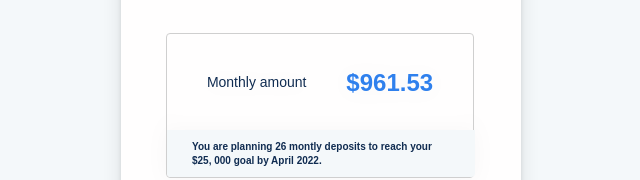
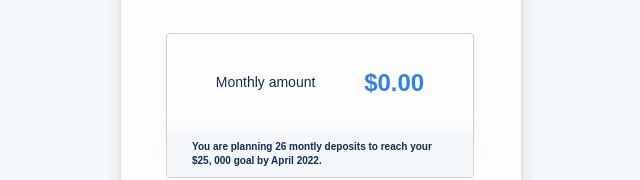
Before and after one commit to akmatoff/savings-calculator, a React (Create React App) app: page / in a window 1280 px wide. Shown: the part 445-625 px from the top of the page, without its empty margins (319-959 px from the left). Built offline with nearby package versions, Linux system fonts and the light colour scheme; a web font is replaced by a local one.

Commit message:
FIX: card UI. UPDATE: Redux store added with initial state

```diff
--- a/package.json
+++ b/package.json
@@ -3,6 +3,7 @@
   "version": "0.1.0",
   "private": true,
   "dependencies": {
+    "@reduxjs/toolkit": "^1.7.1",
     "@testing-library/jest-dom": "^5.16.1",
     "@testing-library/react": "^12.1.2",
     "@testing-library/user-event": "^13.5.0",
@@ -13,6 +14,7 @@
     "@types/styled-components": "^5.1.20",
     "react": "^17.0.2",
     "react-dom": "^17.0.2",
+    "react-redux": "^7.2.6",
     "react-scripts": "5.0.0",
     "styled-components": "^5.3.3",
     "typescript": "^4.5.4",
--- a/src/App.tsx
+++ b/src/App.tsx
@@ -1,12 +1,16 @@
+import { Provider } from "react-redux";
 import Container from "./components/Container";
+import store from "./redux/store";
 import "./App.css";
 
 function App() {
   return (
-    <div className="App">
-      <div className="header">Let's plan your saving goal</div>
-      <Container />
-    </div>
+    <Provider store={store}>
+      <div className="App">
+        <div className="header">Let's plan your saving goal</div>
+        <Container />
+      </div>
+    </Provider>
   );
 }
 
--- a/src/components/Card.tsx
+++ b/src/components/Card.tsx
@@ -5,7 +5,7 @@ export default function Card() {
     <StyledCard>
       <Row>
         <Label>Monthly amount</Label>
-        <MonthlyAmount>$961.53</MonthlyAmount>
+        <MonthlyAmount>$0.00</MonthlyAmount>
       </Row>
       <Description>
         You are planning 26 montly deposits to reach your $25, 000 goal by April
@@ -48,7 +48,7 @@ const MonthlyAmount = styled.div`
 `;
 
 const Description = styled.div`
-  width: 308px;
+  width: 306px;
   height: 47px;
   padding: 10px 25px;
   background: #f4f8fa;
--- a/src/components/Form.tsx
+++ b/src/components/Form.tsx
@@ -1,12 +1,19 @@
+import { useState } from "react";
 import styled from "styled-components";
 
 export default function Form() {
+  const [amount, setAmount] = useState<string>("");
+
   return (
     <StyledForm>
       <label>Total amount</label>
       <Field>
         <div>$</div>
-        <StyledInput type="number" />
+        <StyledInput
+          type="number"
+          value={amount}
+          onChange={(e) => setAmount(e.target.value)}
+        />
       </Field>
       <label>Reach goal by</label>
       <Field>
--- a/src/components/ToggleSwitch.tsx
+++ b/src/components/ToggleSwitch.tsx
@@ -3,7 +3,7 @@ import styled from "styled-components";
 import { StyledToggleSwitchProps } from "../types/types";
 
 export default function ToggleSwitch() {
-  const [toggleOn, setToggleOn] = useState(true);
+  const [toggleOn, setToggleOn] = useState<boolean>(true);
 
   return (
     <StyledToggleSwitch
--- /dev/null
+++ b/src/redux/store.ts
@@ -0,0 +1,11 @@
+import { configureStore, EnhancedStore } from "@reduxjs/toolkit";
+
+const store: EnhancedStore = configureStore({
+  reducer: {}
+})
+
+export default store;
+
+export type RootState = ReturnType<typeof store.getState>;
+
+export type AppDispatch = typeof store.dispatch;
```
Also changed, not shown: src/redux/calcSlice.ts (added, +17 -0 lines), src/types/types.ts (+7 -0 lines), 1 other file (tests, documents, lock files or other folders).
